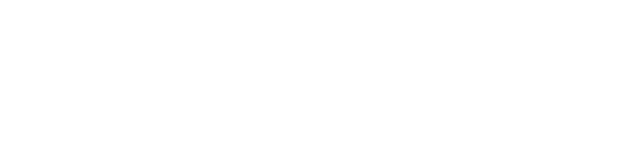
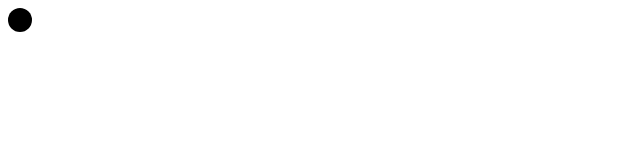
Before and after one commit to lasthelloworld/myProjects, a plain HTML site: page 前端/flexDemo/index.html in a window 1280 px wide. Shown: the full height of the page, 0-640 px from the left. Drawn offline with Linux system fonts and the light colour scheme.

Commit message:
flex 布局小修改

```diff
--- a/前端/flexDemo/css/flex.css
+++ b/前端/flexDemo/css/flex.css
@@ -3,3 +3,13 @@
     display: flex;
     display: -webkit-flex;
 }
+
+/*筛子公用类样式*/
+
+.item {
+    display: block;
+    width:24px;
+    height: 24px;
+    border-radius: 50%;
+    background:#000000;
+}
--- a/前端/flexDemo/index.html
+++ b/前端/flexDemo/index.html
@@ -6,6 +6,10 @@
     </head>
     <body>
 
+        <!--筛子一-->
+        <div class="box">
+            <div class="item"></div>
+        </div>
 
     </body>
 </html>
```
